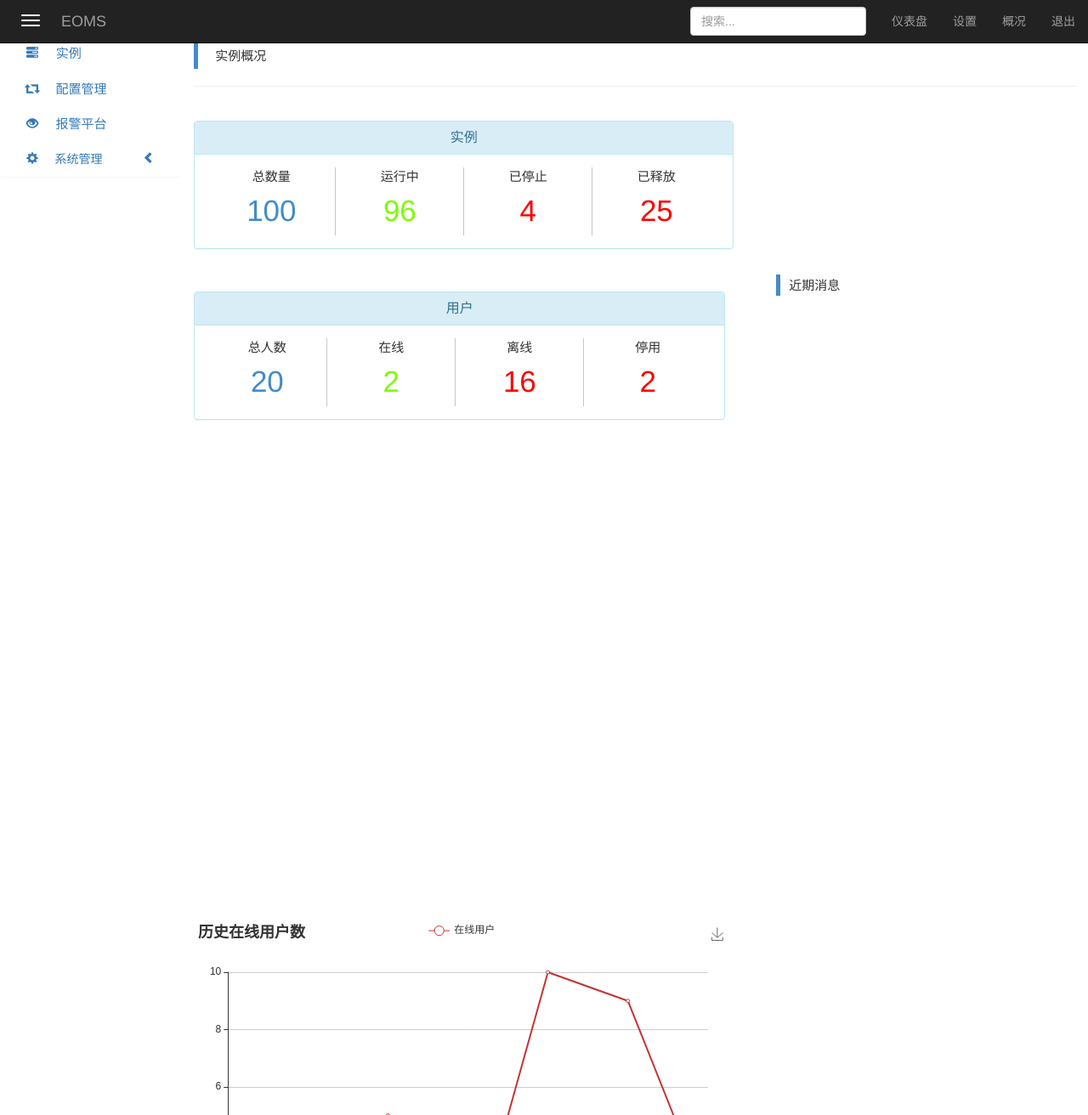
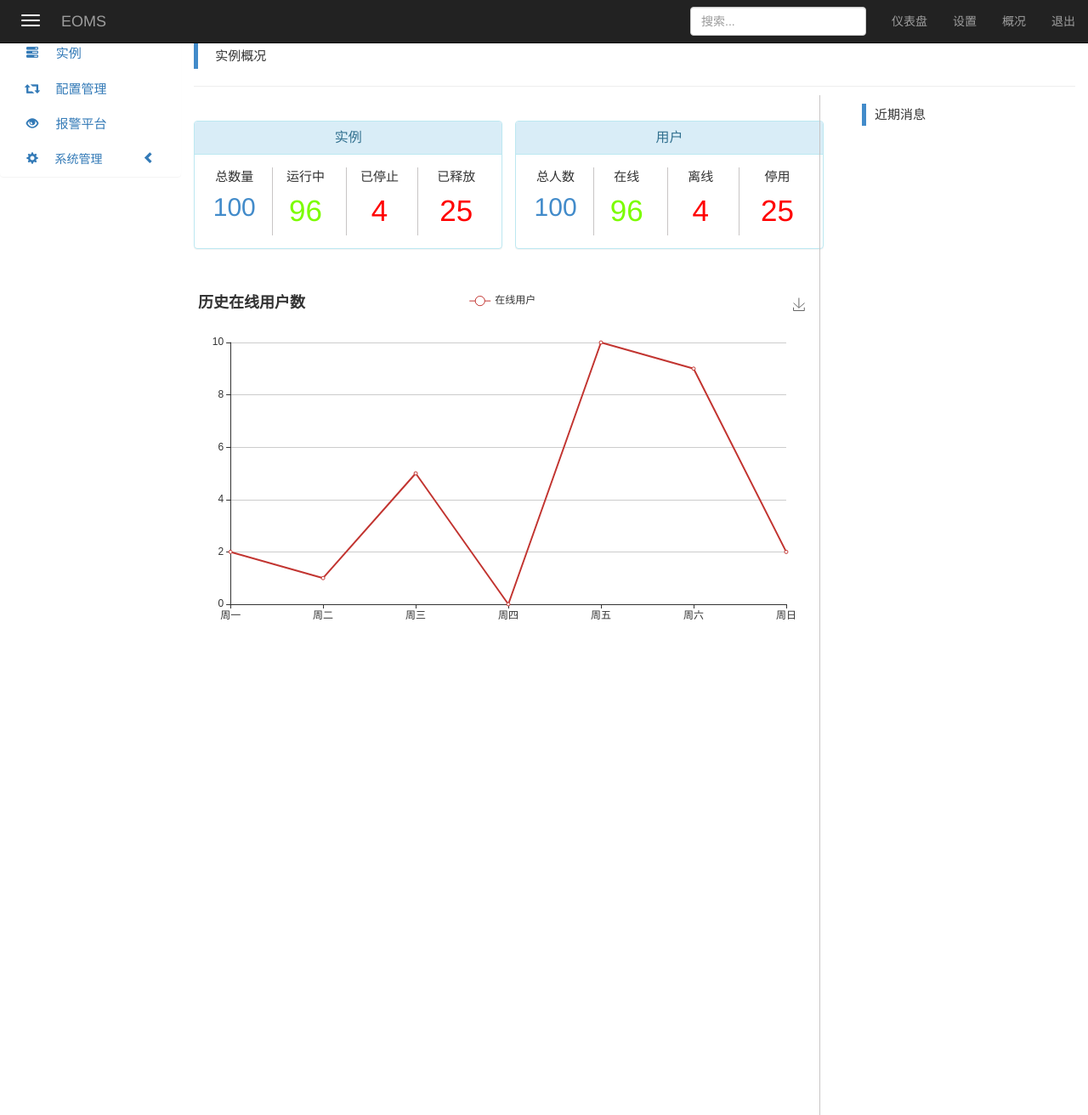
Before and after one commit to Asa6/EOMS, a Django app: template templates/admin.html in a window 1280 px wide. Shown: the whole page at 85% size. Run offline with Django 3.2, Linux system fonts and the light colour scheme; the template is opened without the code that fills it, so the values that code supplies are empty; some libraries are stand-ins or nearby versions.

Commit message:
Dashboard： 统计页面更改为自适应

```diff
--- a/templates/admin.html
+++ b/templates/admin.html
@@ -7,7 +7,6 @@
     <link href="/static/css/bootstrap.min.css" rel="stylesheet"/>
     <link href="/static/css/dashboard.css" rel="stylesheet">
     <link rel="icon" href="/static/fonts/favicon.ico">
-    <script src="/static/js/ECharts/echarts.min.js"></script>
 
     <style>
         .hide {
@@ -35,14 +34,15 @@
             </div>
 
 
-            <div style="float:left;text-align:center;margin-right: 20px; vertical-align:middle;margin-top: 30px" class="panel panel-info">
+            <div style="width:35%;float:left;text-align:center;margin-right: 15px; vertical-align:middle;margin-top: 30px"
+                 class="panel panel-info">
                 <div class="panel-heading">
                     <h3 class="panel-title">实例</h3>
                 </div>
                 <div class="panel-body">
-                    <div style="float: left;width: 100px;margin-right: 25px;margin-left: 25px">
-                        <div style="margin-bottom: 5px;font-size: 15px">总数量</div>
-                        <span style="font-size: 35px;color: #428bca">100</span>
+                    <div style="float: left;width: 23%;margin-right: 2%;margin-left: -2%">
+                        <div style="margin-bottom: 5px;font-size: 15px;">总数量</div>
+                        <span style="font-size: 30px;color: #428bca">100</span>
                     </div>
 
                     <div style="float: left;">
@@ -56,7 +56,7 @@
                     </div>
 
 
-                    <div style="float: left;width: 100px;margin-right: 25px;margin-left: 25px">
+                    <div style="float: left;width: 23%;margin-right: 3%;">
                         <div style="margin-bottom: 5px;font-size: 15px">运行中</div>
                         <span style="font-size: 35px; color: lawngreen;">96</span>
                     </div>
@@ -71,7 +71,7 @@
 
                     </div>
 
-                    <div style="float: left;width: 100px;margin-right: 25px;margin-left: 25px">
+                    <div style="float: left;width: 23%;margin-right: 2%;">
                         <div style="margin-bottom: 5px;font-size: 15px">已停止</div>
                         <span style="font-size: 35px; color: red;">4</span>
                     </div>
@@ -86,7 +86,7 @@
 
                     </div>
 
-                    <div style="float: left;width: 100px;margin-right: 25px;margin-left: 25px">
+                    <div style="float: left;width: 23%;margin-left: 2%;">
                         <div style="margin-bottom: 5px;font-size: 15px">已释放</div>
                         <span style="font-size: 35px; color: red;">25</span>
                     </div>
@@ -94,14 +94,15 @@
             </div>
 
 
-             <div style="float:left;margin-right: 20px;text-align:center; vertical-align:middle;margin-top: 30px" class="panel panel-info">
+            <div style="width:35%;float:left;text-align:center;margin-right: 15px; vertical-align:middle;margin-top: 30px"
+                 class="panel panel-info">
                 <div class="panel-heading">
                     <h3 class="panel-title">用户</h3>
                 </div>
                 <div class="panel-body">
-                    <div style="float: left;width: 100px;margin-right: 20px;margin-left: 20px">
-                        <div style="margin-bottom: 5px;font-size: 15px">总人数</div>
-                        <span style="font-size: 35px;color: #428bca">20</span>
+                    <div style="float: left;width: 23%;margin-right: 2%;margin-left: -2%">
+                        <div style="margin-bottom: 5px;font-size: 15px;">总人数</div>
+                        <span style="font-size: 30px;color: #428bca">100</span>
                     </div>
 
                     <div style="float: left;">
@@ -115,9 +116,9 @@
                     </div>
 
 
-                    <div style="float: left;width: 100px;margin-right: 25px;margin-left: 25px">
+                    <div style="float: left;width: 23%;margin-right: 3%;">
                         <div style="margin-bottom: 5px;font-size: 15px">在线</div>
-                        <span style="font-size: 35px; color: lawngreen;">2</span>
+                        <span style="font-size: 35px; color: lawngreen;">96</span>
                     </div>
 
                     <div style="float: left;">
@@ -130,9 +131,9 @@
 
                     </div>
 
-                    <div style="float: left;width: 100px;margin-right: 25px;margin-left: 25px">
+                    <div style="float: left;width: 23%;margin-right: 2%;">
                         <div style="margin-bottom: 5px;font-size: 15px">离线</div>
-                        <span style="font-size: 35px; color: red;">16</span>
+                        <span style="font-size: 35px; color: red;">4</span>
                     </div>
 
                     <div style="float: left;">
@@ -145,12 +146,70 @@
 
                     </div>
 
-                    <div style="float: left;width: 100px;margin-right: 25px;margin-left: 25px">
+                    <div style="float: left;width: 23%;margin-left: 2%;">
                         <div style="margin-bottom: 5px;font-size: 15px">停用</div>
-                        <span style="font-size: 35px; color: red;">2</span>
+                        <span style="font-size: 35px; color: red;">25</span>
                     </div>
                 </div>
             </div>
+
+            {#             <div style="float:left;margin-right: 20px;text-align:center; vertical-align:middle;margin-top: 30px" class="panel panel-info">#}
+            {#                <div class="panel-heading">#}
+            {#                    <h3 class="panel-title">用户</h3>#}
+            {#                </div>#}
+            {#                <div class="panel-body">#}
+            {#                    <div style="float: left;width: 90px;">#}
+            {#                        <div style="margin-bottom: 5px;font-size: 15px">总人数</div>#}
+            {#                        <span style="font-size: 35px;color: #428bca">20</span>#}
+            {#                    </div>#}
+            {##}
+            {#                    <div style="float: left;">#}
+            {##}
+            {#                        <table width="1" border="1" bordercolor="#c8c5c5" height=80px" frame=rhs>#}
+            {#                            <tr>#}
+            {#                                <td style="border:none"></td>#}
+            {#                            </tr>#}
+            {#                        </table>#}
+            {##}
+            {#                    </div>#}
+            {##}
+            {##}
+            {#                    <div style="float: left;width: 90px;">#}
+            {#                        <div style="margin-bottom: 5px;font-size: 15px">在线</div>#}
+            {#                        <span style="font-size: 35px; color: lawngreen;">2</span>#}
+            {#                    </div>#}
+            {##}
+            {#                    <div style="float: left;">#}
+            {##}
+            {#                        <table width="1" border="1" bordercolor="#c8c5c5" height="80px" frame=rhs>#}
+            {#                            <tr>#}
+            {#                                <td style="border:none"></td>#}
+            {#                            </tr>#}
+            {#                        </table>#}
+            {##}
+            {#                    </div>#}
+            {##}
+            {#                    <div style="float: left;width: 100px;margin-right: 25px;margin-left: 25px">#}
+            {#                        <div style="margin-bottom: 5px;font-size: 15px">离线</div>#}
+            {#                        <span style="font-size: 35px; color: red;">16</span>#}
+            {#                    </div>#}
+            {##}
+            {#                    <div style="float: left;">#}
+            {##}
+            {#                       <table width="1" border="1" bordercolor="#c8c5c5" height="80px" frame=rhs>#}
+            {#                            <tr>#}
+            {#                                <td style="border:none"></td>#}
+            {#                            </tr>#}
+            {#                        </table>#}
+            {##}
+            {#                    </div>#}
+            {##}
+            {#                    <div style="float: left;width: 100px;margin-right: 25px;margin-left: 25px">#}
+            {#                        <div style="margin-bottom: 5px;font-size: 15px">停用</div>#}
+            {#                        <span style="font-size: 35px; color: red;">2</span>#}
+            {#                    </div>#}
+            {#                </div>#}
+            {#            </div>#}
 
 
             {#            <div style="float:left;margin-left: 25px;width: 200px;text-align:center; vertical-align:middle"#}
@@ -178,20 +237,19 @@
             {#            </div>#}
 
 
-              <div style="float: left;margin-left:1320px; z-index: 999;position:absolute;">
+            <div style="float: left;margin-left:69%; z-index: 999;position:absolute;">
 
-                       <table width="1" border="1" bordercolor="#c8c5c5" height="900px" frame=rhs>
+                <table width="1" border="1" bordercolor="#c8c5c5" height="1200px" frame=rhs>
                     <tr>
                         <td style="border:none"></td>
                     </tr>
                 </table>
 
 
-
             </div>
 
-
-             <blockquote style="float:left;border-left-color: #428bca; padding: 2px 10px;margin-left: 40px;margin-top: 10px">
+            <blockquote
+                    style="float:left;border-left-color: #428bca; padding: 2px 10px;margin-left: 30px;margin-top: 10px">
                 {#                <p style="font-size: 15px;">近期消息&nbsp;&nbsp;<span style="margin-top: -2px" class="badge">42</span></p>#}
                 <p style="font-size: 15px;">近期消息</p>
             </blockquote>
@@ -199,15 +257,16 @@
 
             <div style="clear:both;"></div>
 
-            <div id="main" style="width: 630px;height:430px; margin-top: 70px; float: left; margin-right: 25px"></div>
 
-             <div id="main1" style="width: 630px;height:430px; margin-top: 70px; float: left"></div>
+             <div id="main1" style="width: 70%;height: 400px;margin-top: 30px;"></div>
+
+            <div id="main" style="width: 70%;height: 400px;margin-top: 50px;margin-right: 25px"></div>
+
+
             {##}
             {#            <div id="main" style="width: 900px;height:700px; margin-top: 70px;"></div>#}
             {##}
             {#             <div id="main1" style="width: 1200px;height:700px; margin-top: 70px;"></div>#}
-
-
 
 
             {#            <div class="panel-group" id="accordion">#}
@@ -278,6 +337,7 @@
 <script src="/static/js/utils/del_session.js"></script>
 <script src="/static/js/utils/sidebar_folding.js"></script>
 <script src="/static/js/utils/left_menu_collapse.js"></script>
+<script src="/static/js/ECharts/echarts.min.js"></script>
 
 {#<script>#}
 {#$(document).ready(function () {#}
@@ -321,6 +381,7 @@
 <script>
     // 基于准备好的dom，初始化echarts实例
     var myChart = echarts.init(document.getElementById('main'));
+    {#var myChart = echarts.init($("#main").get(0));#}
 
     var key_list = [];
     var series_data = [];
@@ -379,7 +440,7 @@
             trigger: 'axis'
         },
         legend: {
-        data:['在线用户']
+            data: ['在线用户']
         },
         grid: {
             left: '3%',
@@ -395,17 +456,17 @@
         xAxis: {
             type: 'category',
             boundaryGap: false,
-        data: ['周一','周二','周三','周四','周五','周六','周日']
+            data: ['周一', '周二', '周三', '周四', '周五', '周六', '周日']
         },
         yAxis: {
             type: 'value'
         },
         series: [
             {
-            name:'在线用户',
-            type:'line',
+                name: '在线用户',
+                type: 'line',
                 stack: '总量',
-            data:[2, 1, 5, 0, 10, 9, 2]
+                data: [2, 1, 5, 0, 10, 9, 2]
             }
         ]
     };
@@ -413,5 +474,15 @@
     myChart1.setOption(option1);
 </script>
 
+<script>
+
+
+    window.onresize = function(){
+    myChart.resize();
+    myChart1.resize();
+};
+</script>
+
+
 </body>
 </html>
```
Lines whose indentation alone changed are shown as unchanged.
